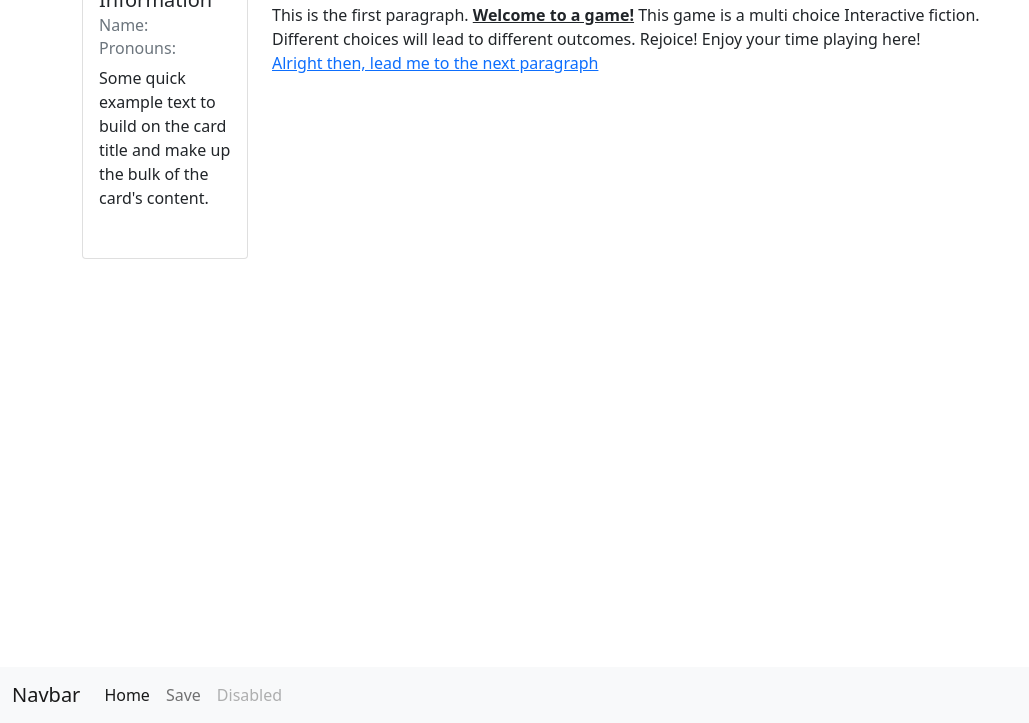
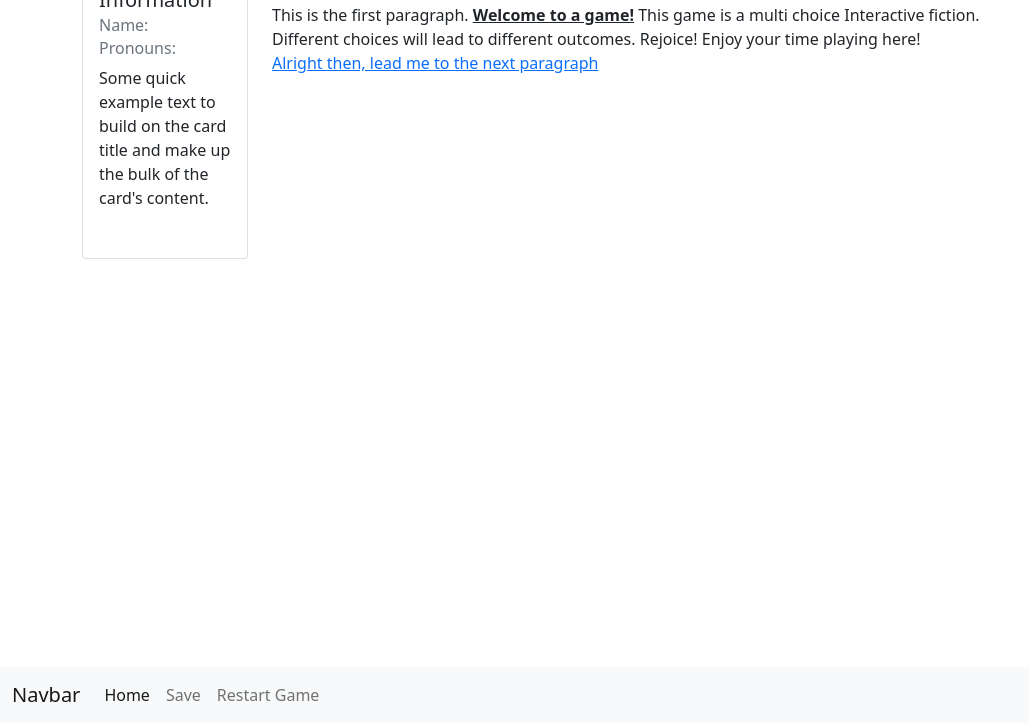
Before and after one commit to uyen18827/VeinIF, a website with bundled scripts: page index.html in a window 1280 px wide. Shown: the part 77-800 px from the top of the page, without its empty margins (0-1029 px from the left). Built offline with nearby package versions, Linux system fonts and the light colour scheme.

Commit message:
added restart button

```diff
--- a/index.html
+++ b/index.html
@@ -71,7 +71,7 @@
                         <a class="nav-link" href="#" data-bs-toggle="modal" data-bs-target="#saveModal">Save</a>
                     </li>
                     <li class="nav-item">
-                        <a class="nav-link disabled" href="#" tabindex="-1" aria-disabled="true">Disabled</a>
+                        <a class="nav-link restartBtn" href="#" tabindex="-1" aria-disabled="true">Restart Game</a>
                     </li>
                 </ul>
             </div>
```
